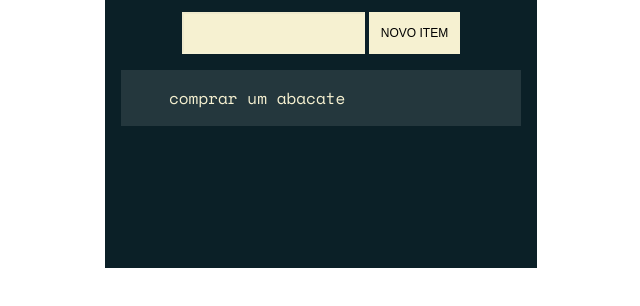
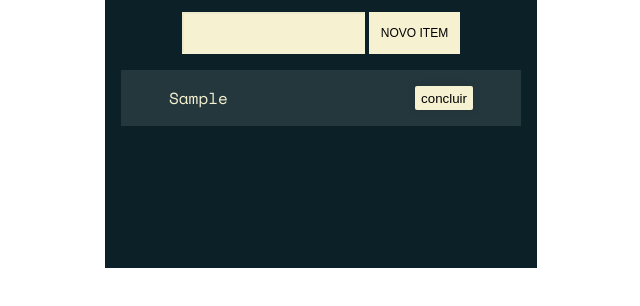
Before and after one commit to alexjoseps/iniciante-programacao, a plain HTML site: page js-na-web/ceep/index.html in a window 1280 px wide. Both pictures are taken after typing "Sample" into the empty fields and a click on the button "NOVO ITEM". Shown: the part 298-604 px from the top of the page, without its empty margins (319-959 px from the left). Drawn offline with nearby package versions, Linux system fonts and the light colour scheme; a web font is replaced by a local one.

Commit message:
adicionando itens na lista e botão de concluir itens

```diff
--- a/js-na-web/ceep/index.html
+++ b/js-na-web/ceep/index.html
@@ -20,10 +20,7 @@
         <button class="form-button" data-form-button> Novo Item </button>
       </form>
 
-      <ul class="list">
-        <li class="task">
-          <p class="content">comprar um abacate</p>
-        </li>
+      <ul class="list" data-task-list>
       </ul>
     </div>
 </body>
--- a/js-na-web/ceep/listaDeTarefas.js
+++ b/js-na-web/ceep/listaDeTarefas.js
@@ -1,11 +1,40 @@
+(() => {
   const botaoNovaTarefa = document.querySelector('[data-form-button]');
 
   const adicionarNovaTarefa = (event) => {
     event.preventDefault();
+
     const inputNovaTarefa = document.querySelector('[data-form-input]');
-  const conteudo = inputNovaTarefa.value;
-  console.log(conteudo);
+    const inputConteudo = inputNovaTarefa.value;
+
+    const listaTarefas = document.querySelector('[data-task-list]');
+    const tarefa = document.createElement('li');
+    const conteudoTarefa = `<p class="content">${inputConteudo}</p>`;
+    tarefa.classList.add('task');
+    tarefa.innerHTML = conteudoTarefa;
+    tarefa.appendChild(BotaoConcluir());
+
+    listaTarefas.appendChild(tarefa);
+
     inputNovaTarefa.value = "";
   };
 
   botaoNovaTarefa.addEventListener('click', adicionarNovaTarefa);
+
+  const BotaoConcluir = () => {
+    const botaoConcluir = document.createElement('button');
+    botaoConcluir.classList.add('check-button');
+    botaoConcluir.innerText = 'concluir';
+
+    botaoConcluir.addEventListener('click', concluirTarefa)
+
+    return botaoConcluir;
+  }
+
+  const concluirTarefa = (event) => {
+    const botaoConcluir = event.target;
+    const tarefa = botaoConcluir.parentElement;
+
+    tarefa.classList.toggle('done');
+  }
+})()
```
Lines whose indentation alone changed are shown as unchanged.
